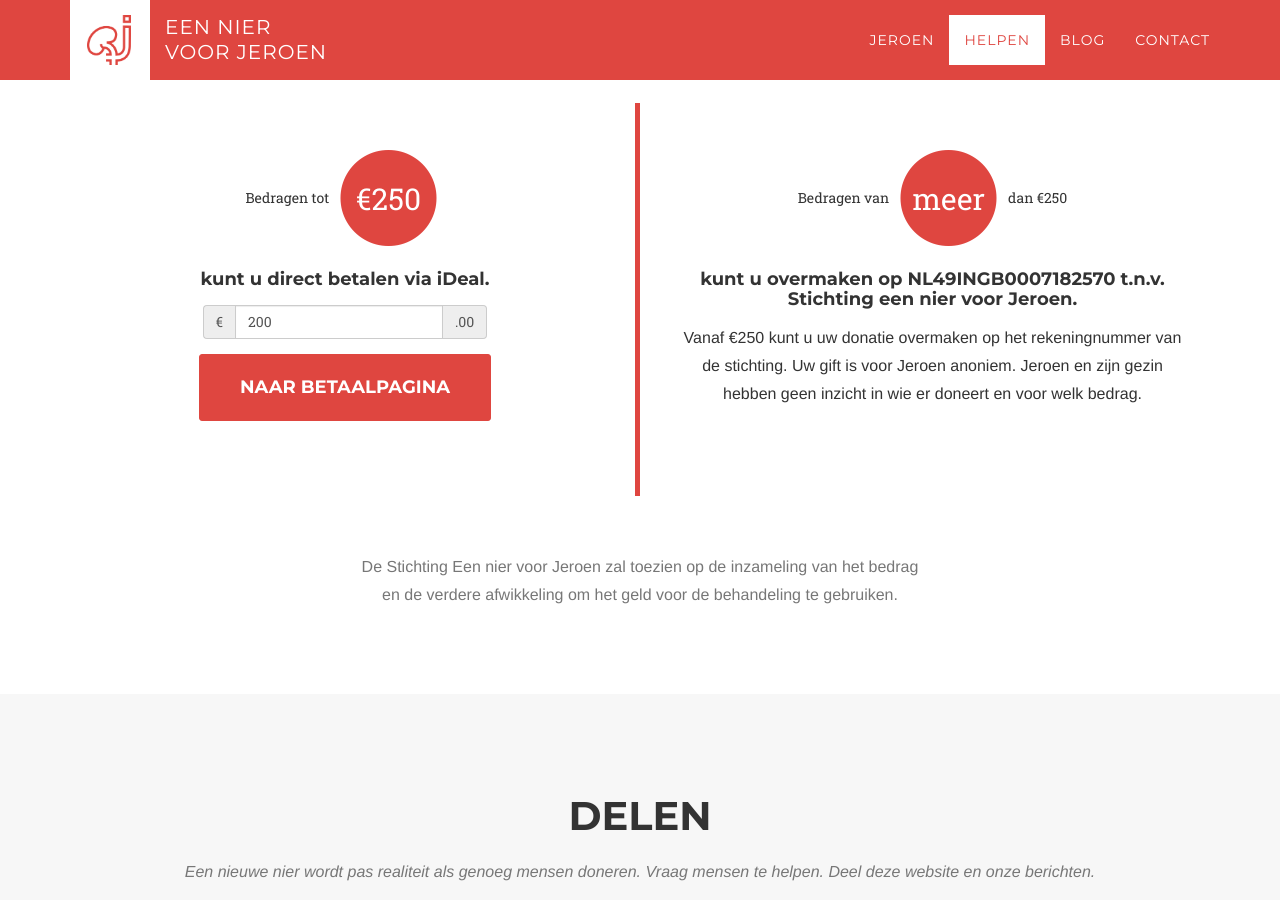
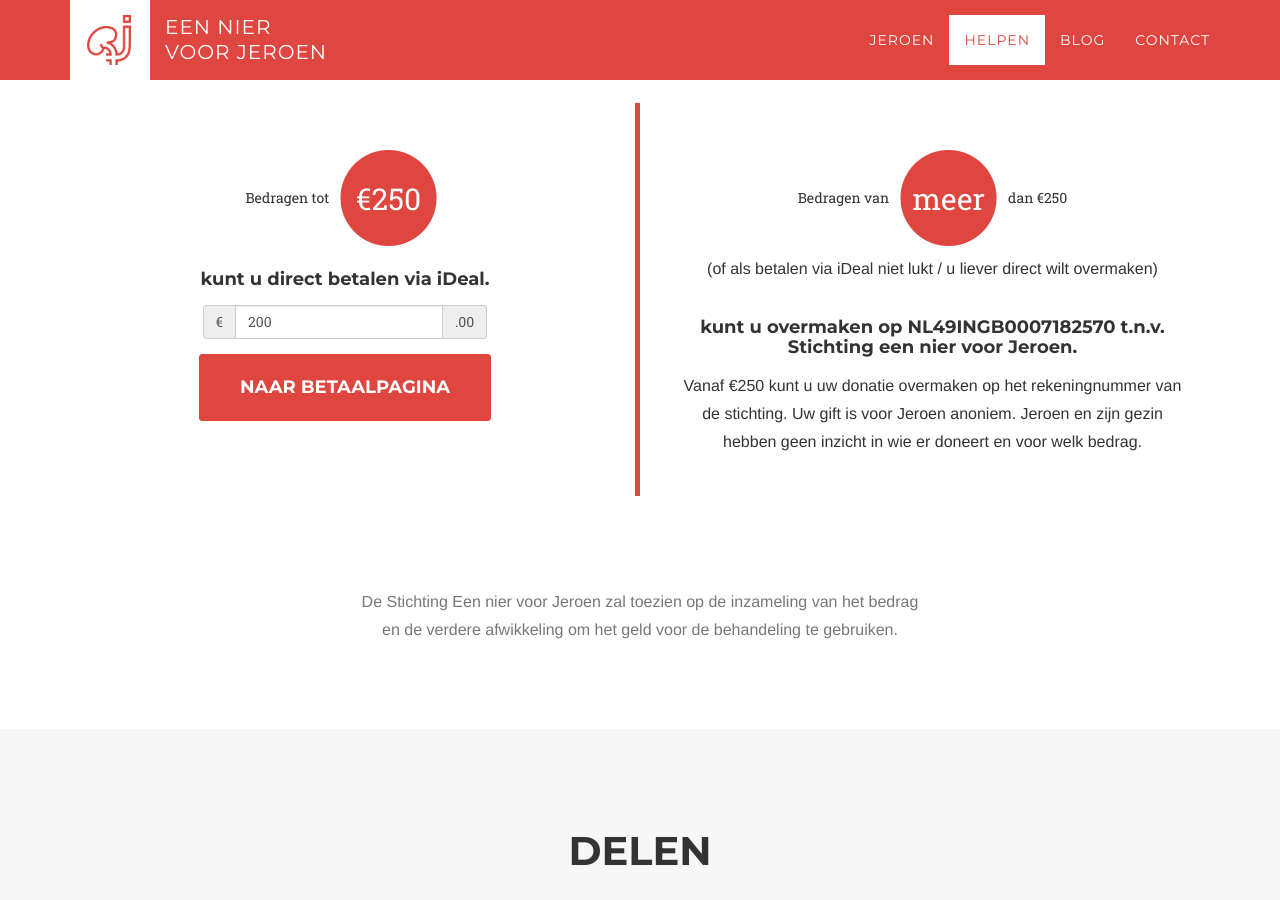
Before and after one commit to Een-nier-voor-Jeroen/Niervoorjeroen.nl-website, a Jekyll site: the page built from helpen.html, in a window 1280 px wide and 900 px high, scrolled down 1217 px. Built offline with Jekyll 4.4.1, drawn with Linux system fonts in a browser that asks for light colours; nearby versions of some CDN libraries; some web fonts are replaced.

Commit message:
Extra uitleg bij betalen via bankrekeningsnummer

```diff
--- a/helpen.html
+++ b/helpen.html
@@ -69,6 +69,9 @@
                     <span class="donatecomment">
                         dan €250
                     </span>
+                    <p>
+                        (of als betalen via iDeal niet lukt / u liever direct wilt overmaken)
+                    </p>
                     <h4 class="service-heading">kunt u overmaken op NL49INGB0007182570 t.n.v. Stichting een nier voor Jeroen.</h4>
                     <p>Vanaf €250 kunt u uw donatie overmaken op het rekeningnummer van de stichting. Uw gift is voor Jeroen anoniem. Jeroen en zijn gezin hebben geen inzicht in wie er doneert en voor welk bedrag.</p>
                 </div>
```
